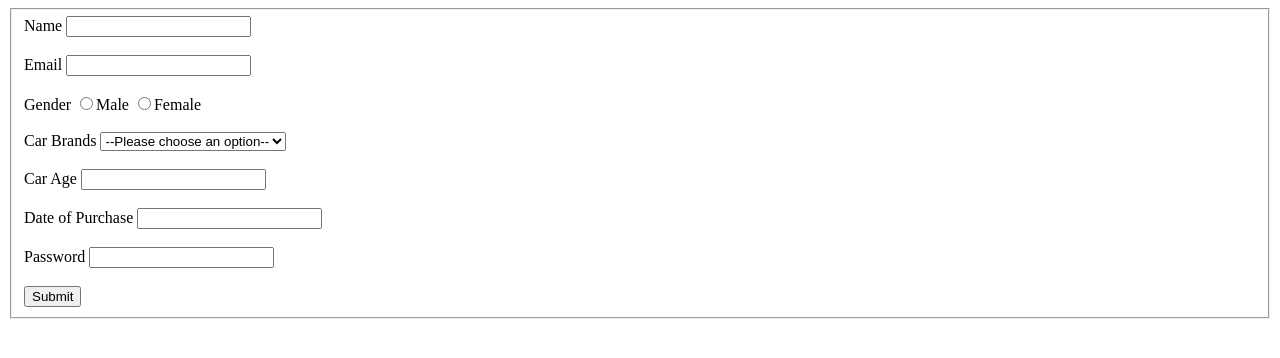
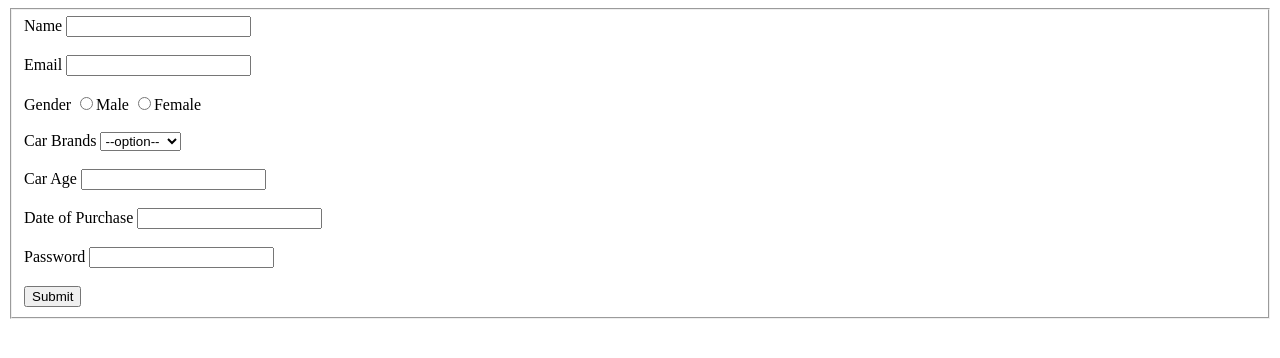
Before and after one commit to acciojob/car-insurance-form-ShwetaTiwari2302, a website: page main.html in a window 1280 px wide. Drawn offline with Linux system fonts and the light colour scheme.

Commit message:
created a submission

```diff
--- a/main.html
+++ b/main.html
@@ -23,7 +23,7 @@
 
 			<label for="cars">Car Brands</label>
             <select id="cars" name="cars" required="No">
-                <option value="" disabled selected>--Please choose an option--</option>
+                <option value="" disabled selected>--option--</option>
                 <option value="bmw">BMW</option>
                 <option value="audi">Audi</option>
                 <option value="mercedez">Mercedez</option>
```
